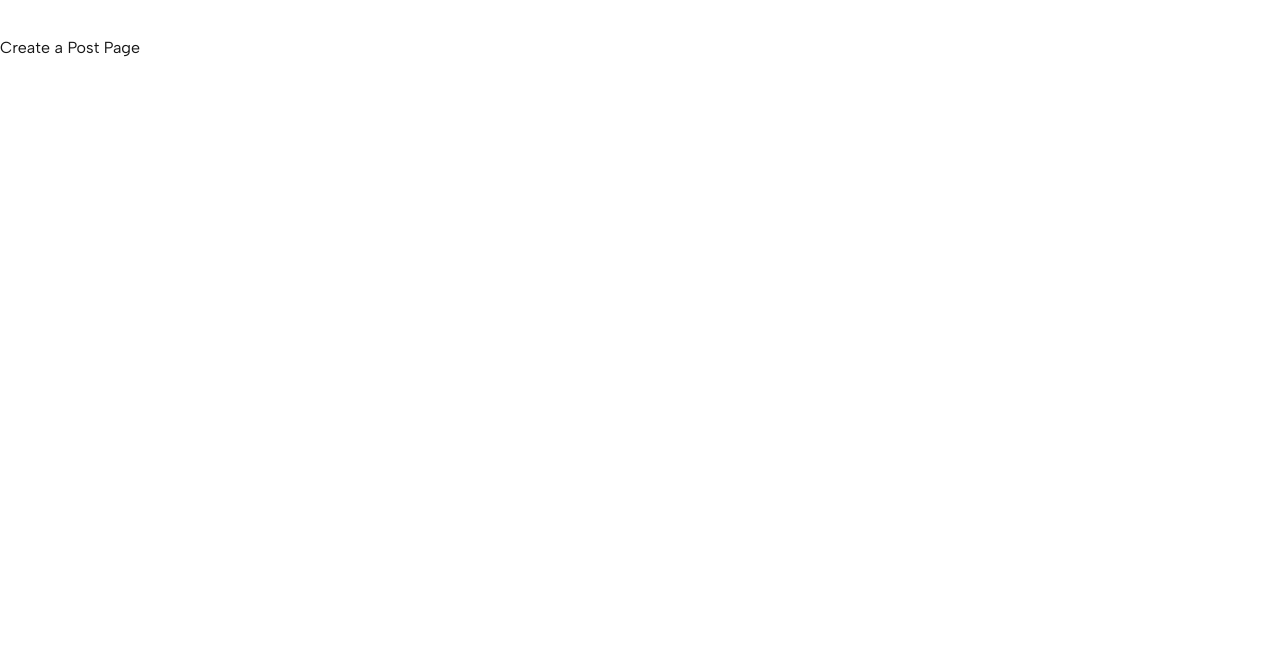
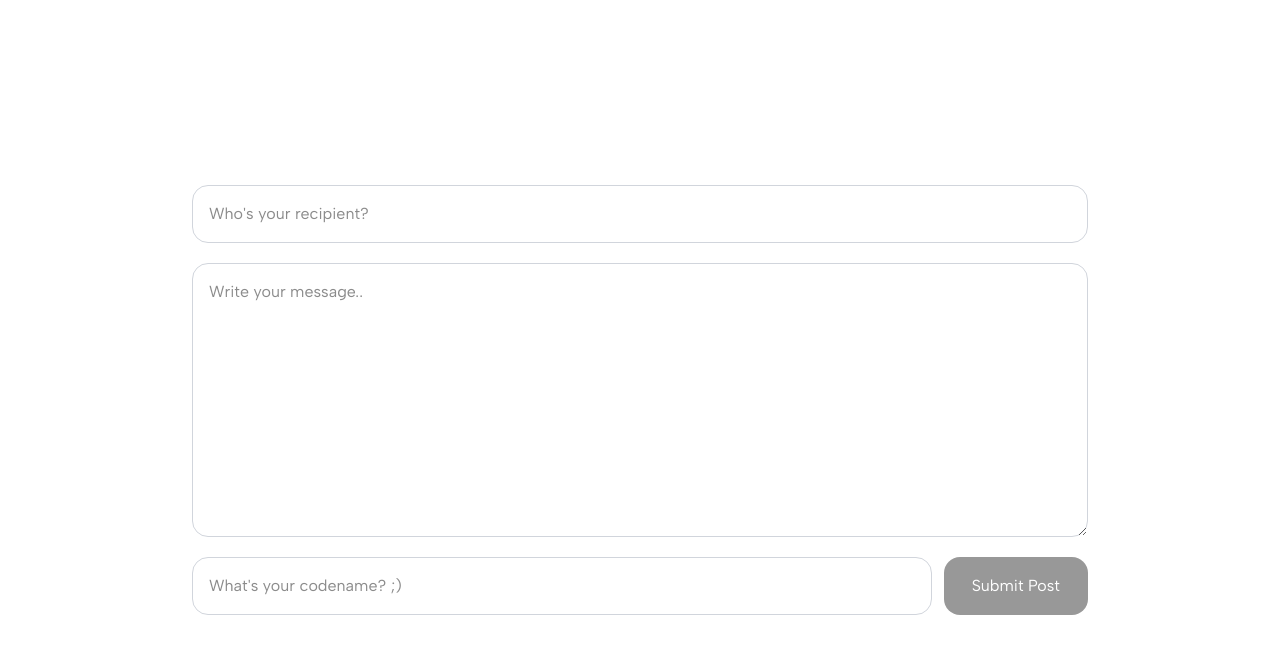
Before and after one commit to neoaia/tell-me-something-frontend, a Next.js app: page /create-post in a window 1280 px wide. Shown: the top 654 px of the page. Built offline with nearby package versions, Linux system fonts and the light colour scheme.

Commit message:
feat: make ui of create post, create reusable components, create constants and fix layout

```diff
--- a/app/browse/page.tsx
+++ b/app/browse/page.tsx
@@ -17,14 +17,14 @@ const BrowsePage = () => {
   };
 
   return (
-    <div className="flex flex-col justify-center items-center mx-auto min-h-screen max-w-4xl">
+    <>
       <Search
         value={searchValue}
         onChange={handleSearchChange}
         onSubmit={handleSubmit}
       />
       <PostsGrid posts={PostsData} />
-    </div>
+    </>
   );
 };
 
--- a/app/create-post/page.tsx
+++ b/app/create-post/page.tsx
@@ -1,7 +1,75 @@
+"use client";
+
+import Button from "@/components/Button";
+import { TAILWIND_DESIGNS, INPUT_LIMIT } from "@/constants";
+import React, { useState } from "react";
+
 const CreatePage = () => {
+  const [recipient, setRecipient] = useState("");
+  const [message, setMessage] = useState("");
+  const [signature, setSignature] = useState("");
+
+  const isPostComplete =
+    !!recipient?.trim() && !!message?.trim() && !!signature?.trim();
+
+  async function submitPost(e: React.SubmitEvent) {
+    e.preventDefault();
+
+    console.log({
+      recipient,
+      message,
+      signature,
+    });
+
+    setRecipient('');
+    setMessage('');
+    setSignature('');
+  }
+
   return (
-    <div>Create a Post Page</div>
-  )
-}
+    <>
+      <form
+        onSubmit={submitPost}
+        className="flex flex-col w-full max-w-4xl gap-5"
+      >
+        <input
+          type="text"
+          value={recipient}
+          onChange={(e) => setRecipient(e.target.value)}
+          className={TAILWIND_DESIGNS.INPUT_BOX_DESIGN}
+          placeholder="Who's your recipient?"
+          maxLength={INPUT_LIMIT.RECIPIENT_LIMIT}
+        />
+
+        <textarea
+          id="message"
+          value={message}
+          onChange={(e) => setMessage(e.target.value)}
+          className={TAILWIND_DESIGNS.INPUT_BOX_DESIGN}
+          placeholder="Write your message.."
+          rows={10}
+          maxLength={INPUT_LIMIT.MESSAGE_LIMIT}
+        ></textarea>
+
+        <div className="flex flex-row gap-3">
+          <input
+            value={signature}
+            onChange={(e) => setSignature(e.target.value)}
+            className={`${TAILWIND_DESIGNS.INPUT_BOX_DESIGN} flex-1`}
+            type="text"
+            placeholder="What's your codename? ;)"
+            maxLength={INPUT_LIMIT.SIGNATURE_LIMIT}
+          />
+
+          <Button
+            label="Submit Post"
+            type="submit"
+            disabled={!isPostComplete}
+          />
+        </div>
+      </form>
+    </>
+  );
+};
 
 export default CreatePage;
--- a/app/layout.tsx
+++ b/app/layout.tsx
@@ -19,8 +19,8 @@ export default function RootLayout({
   children: React.ReactNode;
 }>) {
   return (
-    <html lang="en" className={`${albertSans.className} h-full antialiased mt-9`}>
-      <body className="min-h-full">{children}</body>
+    <html lang="en" className={`${albertSans.className} h-full antialiased`}>
+      <body className="flex flex-col justify-center items-center mx-auto min-h-screen max-w-4xl">{children}</body>
     </html>
   );
 }
--- /dev/null
+++ b/components/Button.tsx
@@ -0,0 +1,23 @@
+import React from "react";
+import { ComponentPropsWithoutRef } from "react";
+
+interface ButtonProps extends ComponentPropsWithoutRef<"button"> {
+  label: string;
+}
+
+const Button = ({ label, type = "button", ...props }: ButtonProps) => {
+  return (
+    <button
+      type={type}
+      className="bg-black text-white px-7 py-4 rounded-2xl cursor-pointer transition
+                 disabled:opacity-40 disabled:cursor-not-allowed
+                 hover:opacity-70 hover:shadow-xl hover:-translate-y-1
+                 disabled:hover:opacity-40 disabled:hover:shadow-none disabled:hover:translate-y-0"
+      {...props}
+    >
+      {label}
+    </button>
+  );
+};
+
+export default Button;
--- /dev/null
+++ b/constants/index.ts
@@ -0,0 +1,11 @@
+// DESIGN
+export const TAILWIND_DESIGNS = {
+  INPUT_BOX_DESIGN: "border border-gray-300 active:border-gray-600 p-4 rounded-2xl",
+} as const;
+
+// INPUTS
+export const INPUT_LIMIT = {
+  RECIPIENT_LIMIT: 20,
+  MESSAGE_LIMIT: 4000,
+  SIGNATURE_LIMIT: 20
+} as const;
--- a/features/browse/components/PostItem.tsx
+++ b/features/browse/components/PostItem.tsx
@@ -15,7 +15,7 @@ const PostItem = ({ post }: PostProps) => {
   return (
     <div
       onClick={() => handleClick(post.id)}
-      className="text-md border-gray-300 font-sans border shadow-md flex flex-col justify-between rounded-2xl overflow-hidden p-7 max-w-lg max-h-65 h-65 gap-7 cursor-pointer hover:shadow-xl hover:-translate-y-1 transition"
+      className="text-md border-gray-200y font-sans border shadow-sm flex flex-col justify-between rounded-2xl overflow-hidden p-7 max-w-lg max-h-65 h-65 gap-7 cursor-pointer hover:shadow-xl hover:-translate-y-1 transition"
     >
       <div>
         <div>
--- a/features/browse/components/Search.tsx
+++ b/features/browse/components/Search.tsx
@@ -1,6 +1,7 @@
 "use client";
 
 import { useState } from "react";
+import Button from "@/components/Button";
 
 interface SearchProps {
   value: string;
@@ -21,7 +22,7 @@ const Search = ({ value, onChange, onSubmit }: SearchProps) => {
         placeholder="Search for a name.."
         className="border border-gray-300 active:border-gray-600 p-4 rounded-2xl flex-1"
       />
-      <button className="bg-black text-white px-7 rounded-2xl">Search</button>
+      <Button label="Search" />
     </div>
   );
 };
```
